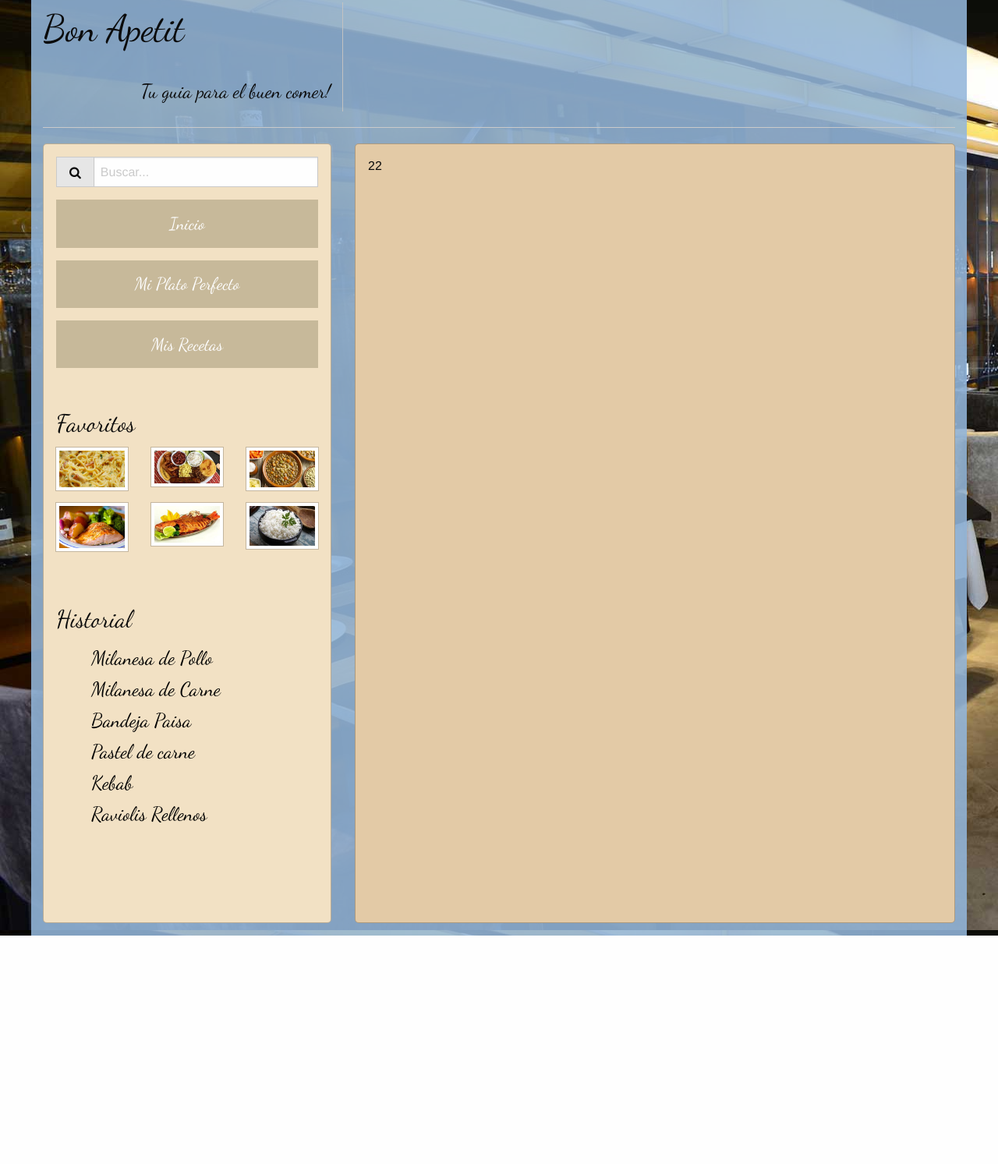
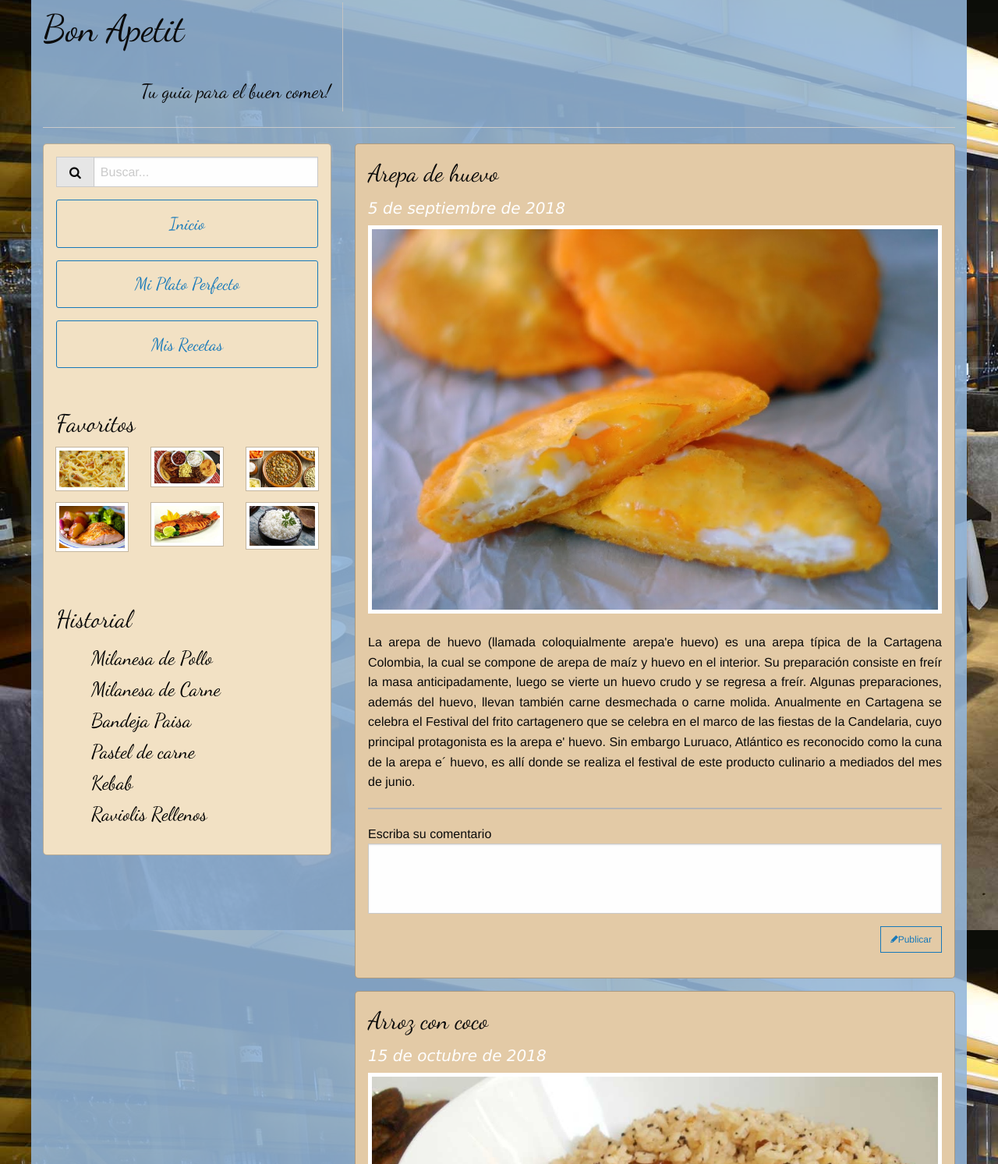
Before and after one commit to vsf1977/trabajofinal_desweb_unidad3_foundation, a plain HTML site: page trabajo final foundation/index.html in a window 1280 px wide. Shown: the part 7-1500 px from the top of the page at 78% size. Before the commit the page ends 1207 px from the top, so only its background shows below. Drawn offline with nearby package versions, Linux system fonts and the light colour scheme; a script that the page names is missing.

Commit message:
Add files via upload
Se codifica la sección derecha con las imágenes.

```diff
--- a/trabajo final foundation/css/app.css
+++ b/trabajo final foundation/css/app.css
@@ -33,7 +33,6 @@ body
 .callout
 {
   border-radius: 5px !important;
-  min-height: 1000px;
 }
 
 .Menu_lateral > .callout
@@ -41,16 +40,16 @@ body
   background-color: rgb(242,225,196);
 }
 
-.panel_der  > .callout
+.Platos  > .callout
 {
   background-color: rgb(227,202,166);
 }
 
-.button
+.Botones > .button
 {
-  background-color: rgb(199,185,154);
   font-family: Dancing Script;
   font-size: 22px;
+  border-radius: 3px;
 }
 
 nav > div:nth-child(n+2):nth-child(n+1)
@@ -72,10 +71,36 @@ h3
   font-family: Dancing Script;
 }
 
+h5
+{
+  font-family: verdana;
+  font-style:italic;
+  color: white;
+}
+
+.Platos > div
+{
+  text-align: justify !important;
+}
+
+.callout > hr
+{
+  border: 1px solid #b5b5b5 !important;
+}
+
+.boton_com
+{
+  text-align: right;
+}
+
+.Plato > img
+{
+  border: 5px white solid;
+}
 
 @media screen and (max-width:640px)
 {
-  hr
+  .grid-container > hr
   {
     display: none !important;
   }
--- a/trabajo final foundation/index.html
+++ b/trabajo final foundation/index.html
@@ -5,6 +5,9 @@
     <meta http-equiv="x-ua-compatible" content="ie=edge">
     <meta name="viewport" content="width=device-width, initial-scale=1.0">
     <title>Bon Apetit!</title>
+    <meta name="description" content="Blog gastronomico de Vladimir Silva Fuentes">
+    <meta name="keywords" content="Blog,gastronomico,Vladimir,silva,fuentes,ingenieria,sistemas">
+    <meta name="author" content="Vladimir silva fuentes">
     <link href="https://cdnjs.cloudflare.com/ajax/libs/font-awesome/4.7.0/css/font-awesome.css" rel="stylesheet">
     <link href='https://fonts.googleapis.com/css?family=Dancing+Script' rel='stylesheet' type='text/css'>
     <link rel="stylesheet" href="css/foundation-icons.css">
@@ -19,9 +22,9 @@
           <h4>Tu guia para el buen comer!</h4>
         </div>
       </div>
-      <hr />
+      <hr>
       <div class="grid-x grid-padding-x main">
-        <div class="large-4 medium-4 cell panel_izq">
+        <div class="large-4 medium-4 cell panel_izq hide-for-small-only">
           <aside class="Menu_lateral">
             <div class="primary callout">
               <div class="input-group busqueda">
@@ -32,9 +35,9 @@
               </div>
               <nav>
                 <div class="Botones">
-                  <a href="#" class="button expanded">Inicio</a>
-                  <a href="#" class="button expanded">Mi Plato Perfecto</a>
-                  <a href="#" class="button expanded">Mis Recetas</a>
+                  <a href="#" class="hollow button expanded">Inicio</a>
+                  <a href="#" class="hollow button expanded">Mi Plato Perfecto</a>
+                  <a href="#" class="hollow button expanded">Mis Recetas</a>
                 </div>
                 <div class="Favoritos">
                   <h3>Favoritos</h3>
@@ -79,8 +82,38 @@
           </aside>
         </div>
         <div class="large-8 medium-8 cell panel_der">
-          <div class="primary callout">22
-          </div>
+          <section class="Platos">
+            <div class="primary callout Plato">
+              <h3>Arepa de huevo</h3>
+              <h5>5 de septiembre de 2018</h5>
+              <img src="img/arepa.jpg" alt ="Arepa de huevo">
+              <br><br>
+              <p>La arepa de huevo (llamada coloquialmente arepa'e huevo) es una arepa típica de la Cartagena Colombia, la cual se compone de arepa de maíz y huevo en el interior. Su preparación consiste en freír la masa anticipadamente, luego se vierte un huevo crudo y se regresa a freír. Algunas preparaciones, además del huevo, llevan también carne desmechada o carne molida.
+              Anualmente en Cartagena se celebra el Festival del frito cartagenero que se celebra en el marco de las fiestas de la Candelaria, cuyo principal protagonista es la arepa e' huevo. Sin embargo Luruaco, Atlántico es reconocido como la cuna de la arepa e´ huevo, es allí donde se realiza el festival de este producto culinario a mediados del mes de junio.</p>
+              <hr>
+              Escriba su comentario
+              <label for="comentarios"></label>
+              <textarea name="comentarios" style="resize: none" rows="3" cols="80"></textarea>
+              <div class="boton_com">
+                <a href="#" class="small hollow button"><i class="fi-pencil"></i>Publicar</a>
+              </div>
+            </div>
+            <div class="primary callout Plato">
+              <h3>Arroz con coco</h3>
+              <h5>15 de octubre de 2018</h5>
+              <img src="img/arroz.jpg" alt ="Arroz de coco">
+              <br><br>
+              <p>Aunque lleva coco, es un plato salado que sirve de acompañante a pescados y carnes. Con un sabor ligeramente agridulce, se puede preparar en dos versiones: arroz de coco negrito y el arroz de coco blanco.
+              Lo indispensable en su preparación es el coco, éste debe ser de buena calidad y de él se utiliza la leche y la pulpa. Es una receta fácil de preparar y lleva apenas cuatro o tal vez cinco ingredientes. Es el acompañante preferido de los pobladores para el pescado y el patacón.</p>
+              <hr>
+              Escriba su comentario
+              <label for="comentarios"></label>
+              <textarea name="comentarios" style="resize: none" rows="3" cols="80"></textarea>
+              <div class="boton_com">
+                <a href="#" class="small hollow button"><i class="fi-pencil"></i>Publicar</a>
+              </div>
+            </div>
+          </section>
         </div>
       </div>
     </div>
```
Also changed, not shown: trabajo final foundation/img/arepa.jpg (added), trabajo final foundation/img/arroz.jpg (added).
